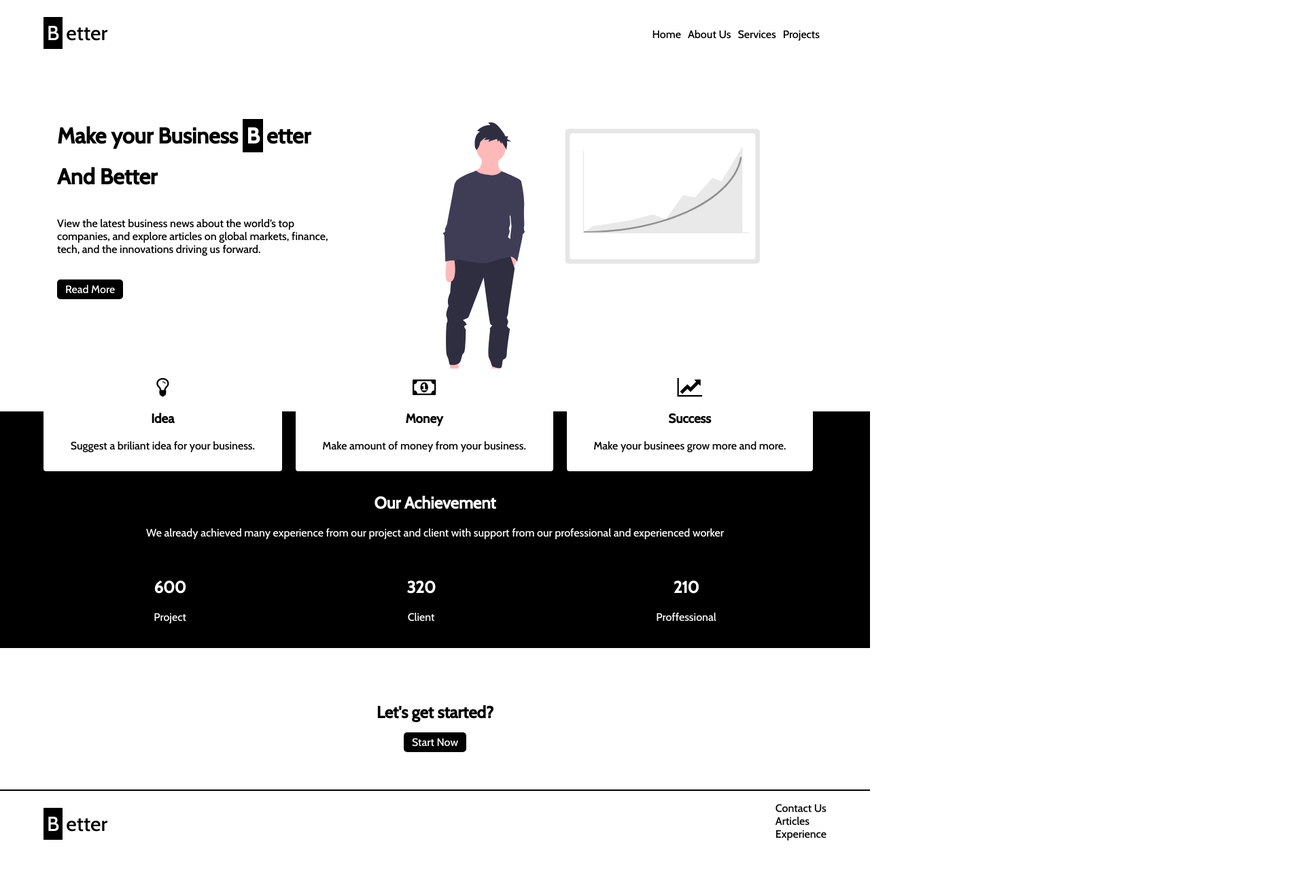
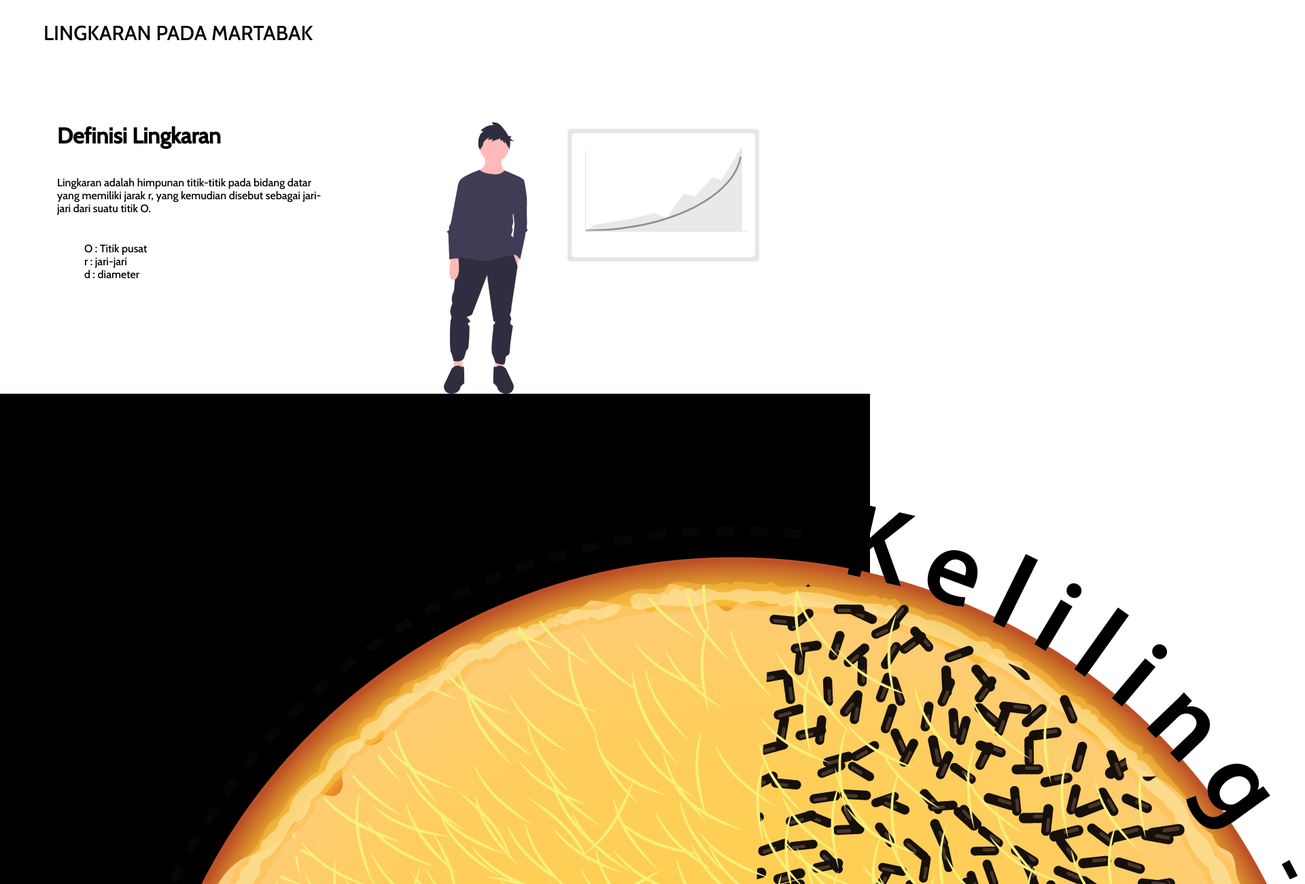
Before and after one commit to fluvian201/lingkaran-martabak, a plain HTML site: page index.html in a window 1280 px wide. Shown: the top 1300 px of the page at 68% size, 1920 px wide, since content can reach past the window. Before the commit the page ends 1260 px from the top, so only its background shows below. Drawn offline with nearby package versions, Linux system fonts and the light colour scheme.

Commit message:
Update index.html

```diff
--- a/index.html
+++ b/index.html
@@ -1,73 +1,68 @@
 <!DOCTYPE html>
 <html>
 <head>
-	<title>CEB PK-H20</title>
+	<title>LINGKARAN MARTABAK</title>
 	<meta charset="utf-8">
 	<link rel="stylesheet" type="text/css" href="style.css">
 	<link href="https://fonts.googleapis.com/css2?family=Cabin:wght@500&display=swap" rel="stylesheet">
 	<link rel="stylesheet" href="https://stackpath.bootstrapcdn.com/font-awesome/4.7.0/css/font-awesome.min.css">
+	<link rel="preconnect" href="https://fonts.googleapis.com">
+<link rel="preconnect" href="https://fonts.gstatic.com" crossorigin>
+<link href="https://fonts.googleapis.com/css2?family=Bebas+Neue&family=Pacifico&display=swap" rel="stylesheet">
+	<script src="https://polyfill.io/v3/polyfill.min.js?features=es6"></script>
+	<script id="MathJax-script" async src="https://cdn.jsdelivr.net/npm/mathjax@3/es5/tex-mml-chtml.js"></script>
 </head>
 <body>
 	<header>
 		<div class="header-wrapper">
 			<div class="container">
-				<p class="logo"><span>B</span>etter</p>
-				<ul>
-					<li>Home</li>
-					<li>About Us</li>
-					<li>Services</li>
-					<li>Projects</li>
-				</ul>
+				<div class="logo">
+					<p>LINGKARAN PADA MARTABAK</p>
+				</div>
 			</div>
 		</div>
 	</header>
 	<div class="main-header">
 		<div class="container">
 			<div class="header-content">
-				<h1>Make your Business <span>B</span>etter</h1>
-				<h1>And Better</h1>
-				<p>View the latest business news about the world’s top companies, and explore articles on global markets, finance, tech, and the innovations driving us forward. </p>
-				<a href="" class="btn">Read More</a>
+				<h1>Definisi Lingkaran</h1>
+
+				<p>Lingkaran adalah himpunan titik-titik pada bidang datar yang memiliki jarak r, yang kemudian disebut sebagai jari-jari dari suatu titik O. </p>
+				<ul class="rdo">
+					<li>O	: Titik pusat</li>
+					<li>r	: jari-jari</li>
+					<li>d	: diameter</li>
+				</ul>
 			</div>
 		</div>
 	</div>
 	<div class="achievement-section">
 		<div class="container">
+			<img src="m2.png" class="martabak-2">
 			<div class="achv-box-content">
+
 				<div class="achv-box">
-					<i class="fa fa-lightbulb-o fa-2x" aria-hidden="true"></i>
-					<h3>Idea</h3>
-					<p>Suggest a briliant idea for your business.</p>
+					<i class="fa fa-circle-o fa-2x" aria-hidden="true"></i>
+					<h3>Pi</h3>
+					<math xmlns="http://www.w3.org/1998/Math/MathML"><mi mathvariant="normal">&#x3C0;</mi><mo>=</mo><mfrac><mi>keliling</mi><mi>diameter</mi></mfrac><mo>=</mo><mn>3</mn><mo>.</mo><mn>14159</mn><mo>.</mo><mo>.</mo><mo>.</mo></math>
 				</div>
 				<div class="achv-box">
-					<i class="fa fa-money fa-2x" aria-hidden="true"></i>
-					<h3>Money</h3>
-					<p>Make amount of money from your business.</p>
+					<i class="fa fa-circle-o fa-2x" aria-hidden="true"></i>
+					<h3>Keliling</h3>
+					<math xmlns="http://www.w3.org/1998/Math/MathML"><mi mathvariant="normal">k</mi><mo>=</mo><mn>2</mn><mi>&#x3C0;r</mi><mo>=</mo><mi>&#x3C0;d</mi></math>
 				</div>
 				<div class="achv-box">
-					<i class="fa fa-line-chart fa-2x" aria-hidden="true"></i>
-					<h3>Success</h3>
-					<p>Make your businees grow more and more.</p>
-				</div>
-			</div>
-			<h2>Our Achievement</h2>
-			<p>We already achieved many experience from our project and client with support from our professional and experienced worker</p>
-			<div class="achv-number-content">
-				<div class="achv-number">
-					<h2>600</h2>
-					<p>Project</p>
-				</div>
-				<div class="achv-number">
-					<h2>320</h2>
-					<p>Client</p>
-				</div>
-				<div class="achv-number">
-					<h2>210</h2>
-					<p>Proffessional</p>
+					<i class="fa fa-circle-o fa-2x" aria-hidden="true"></i>
+					<h3>Luas</h3>
+					<math xmlns="http://www.w3.org/1998/Math/MathML"><mi mathvariant="normal">k</mi><mo>=</mo><msup><mi>&#x3C0;r</mi><mn>2</mn></msup></math>
 				</div>
 			</div>
 		</div>
+		<div class="blank-space">
+				<p>&nbsp;</p>
+			</div>
 	</div>
+
 	<div class="start-section">
 		<div class="container">
 			<h2>Let's get started?</h2>
@@ -76,11 +71,10 @@
 	</div>
 	<footer>
 		<div class="container">
-			<p class="logo"><span>B</span>etter</p>
 			<ul>
-				<li>Contact Us</li>
-				<li>Articles</li>
-				<li>Experience</li>
+				<li>Muhammad Flavianus</li>
+				<li>Dinda Sakiah</li>
+				<li>Sri Mulyani</li>
 			</ul>
 		</div>
 	</footer>
```
